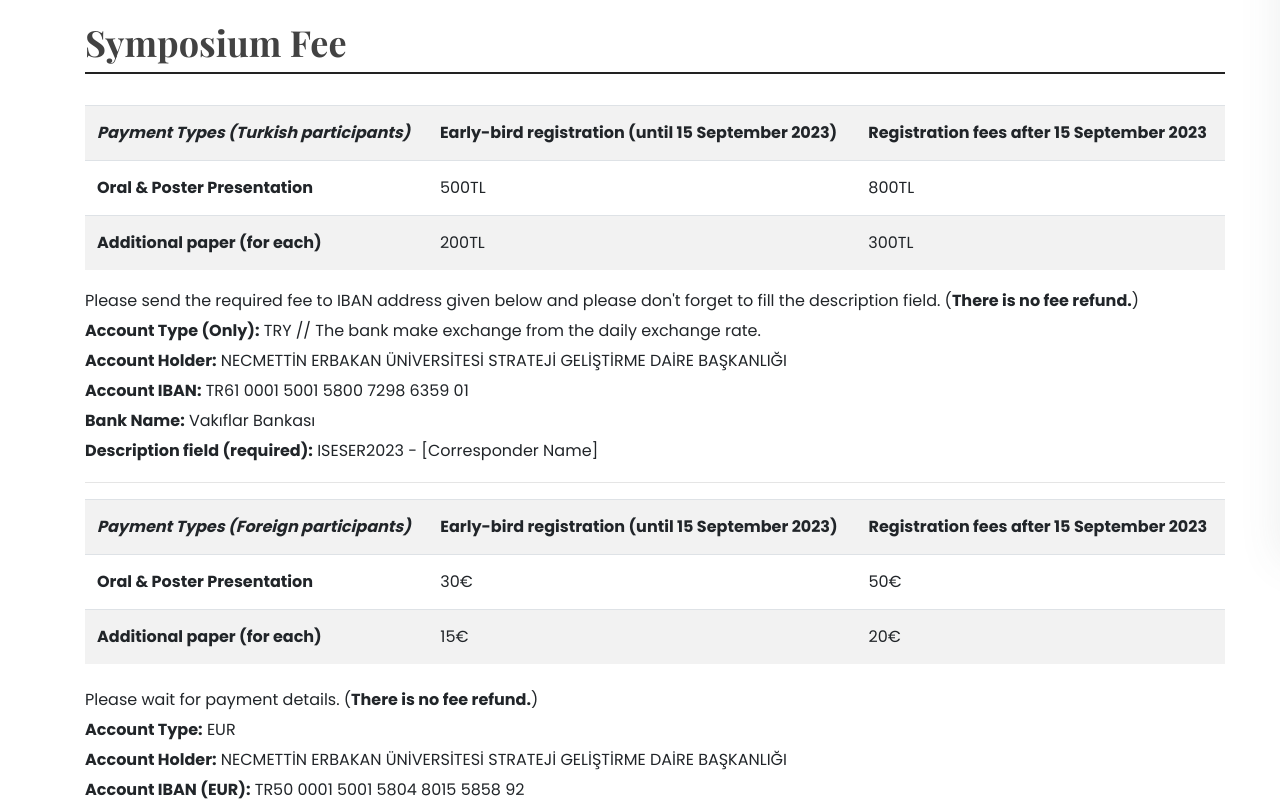
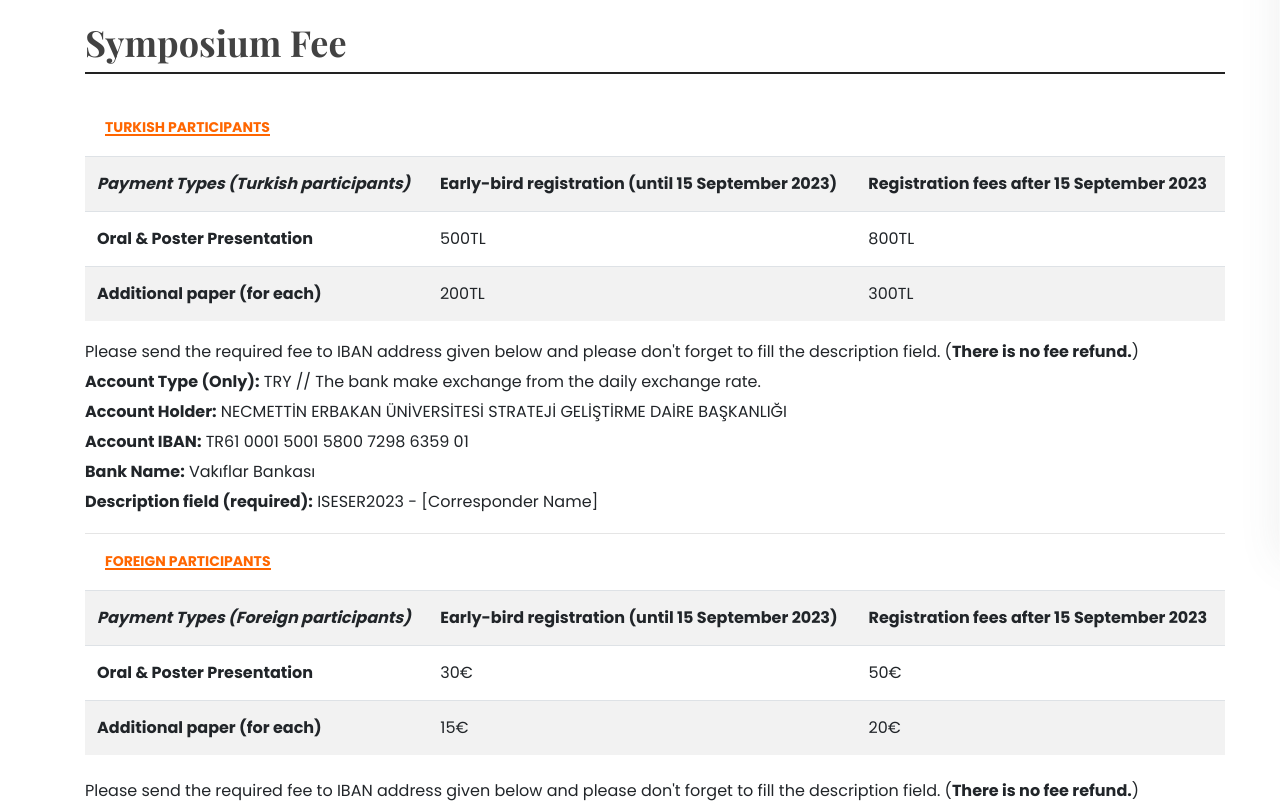
Before and after one commit to subfyi/symposium-next, a Next.js app: page /conference-fee in a window 1280 px wide. Shown: the part 240-1043 px from the top of the page. Built offline with nearby package versions, Linux system fonts and the light colour scheme; some icons are missing; a web font is replaced by a local one.

Commit message:
2023 edts-1.10

```diff
--- a/pages/conference-fee.js
+++ b/pages/conference-fee.js
@@ -25,6 +25,7 @@ const AboutPage = () => {
               <div className='about-heading'>
                 <div className='section-heading'>
 
+                  <p className="section__meta">Turkish participants</p>
                   <div className='section__desc'>
                     <table className='table  table-striped tb-full'>
                       <tbody>
@@ -64,6 +65,7 @@ const AboutPage = () => {
 
                     </p>
                     <hr />
+                    <p className="section__meta">Foreign participants</p>
 
                     <table className='table  table-striped tb-full'>
                       <tbody>
@@ -99,7 +101,9 @@ const AboutPage = () => {
               <div className='about-heading'>
                 <div className='section-heading'>
                   <div className='section__desc'>
-                    <p>Please wait for payment details. (<span><strong>There is no fee refund.</strong></span>)</p>
+                    <p>Please send the required fee to IBAN address given below and please don't forget to fill the
+                      description field.
+                      (<span><strong>There is no fee refund.</strong></span>)</p>
 
                     <p>
                       <strong>Account Type:</strong> EUR <br />
```
